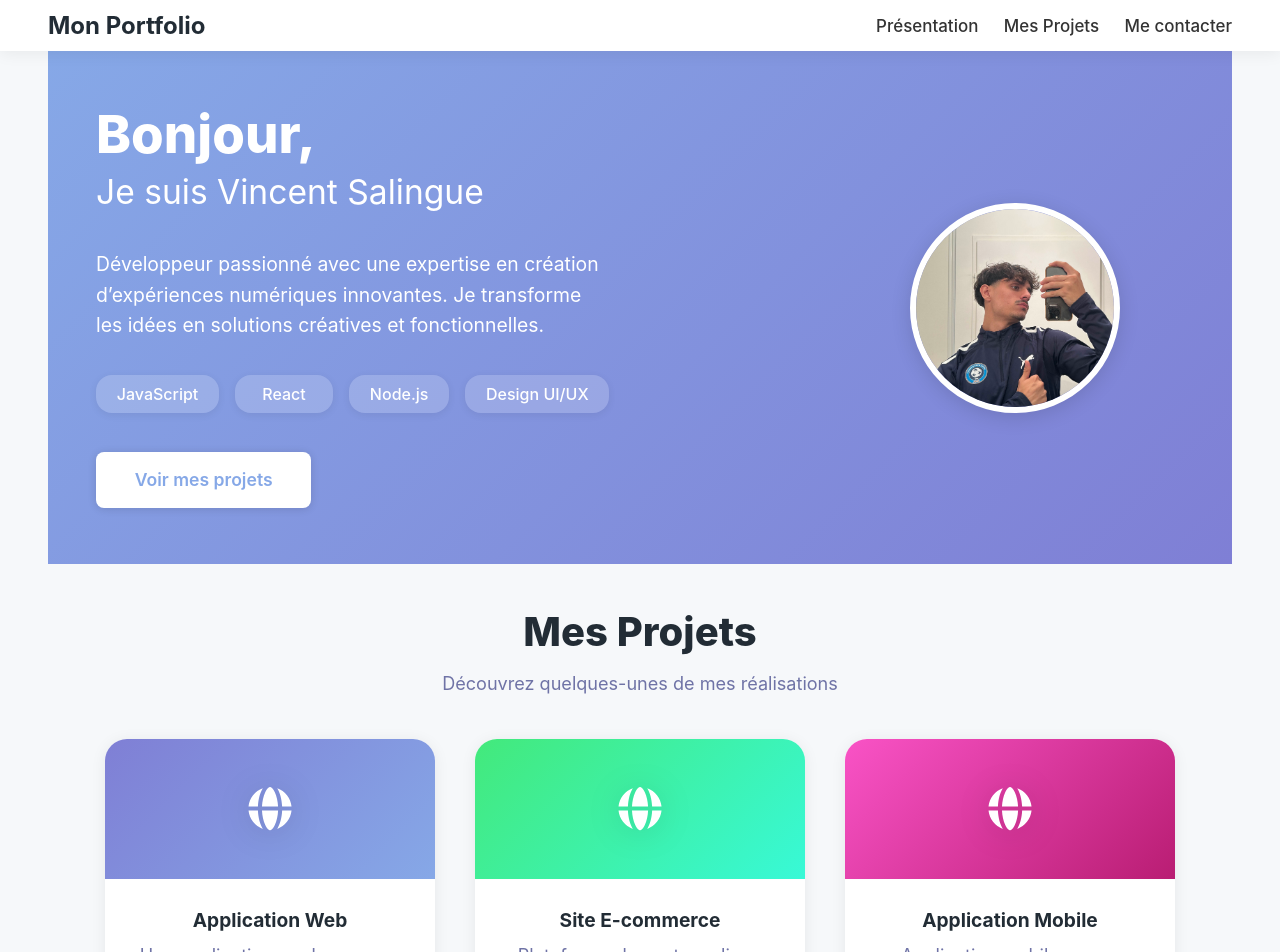
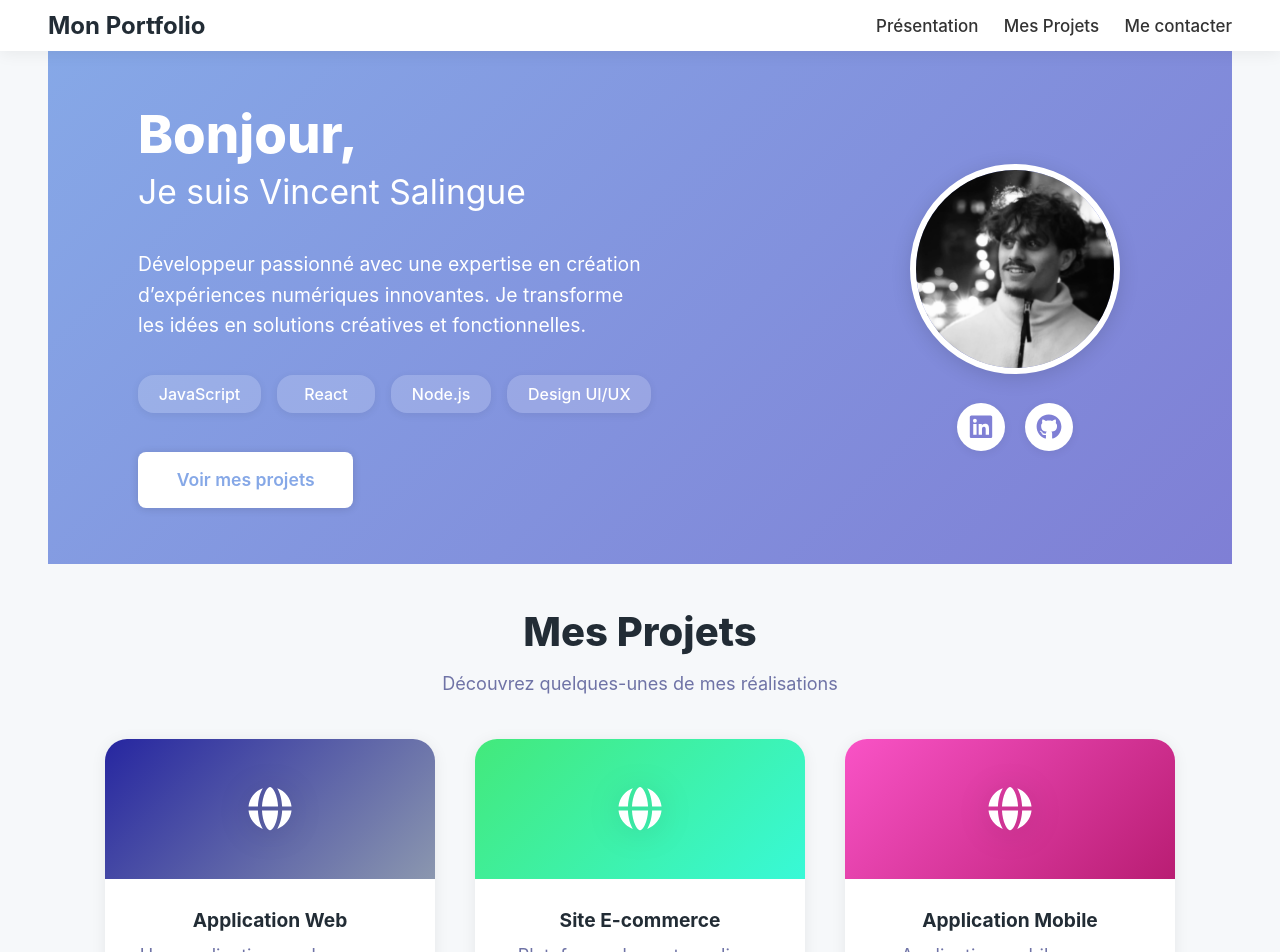
Before and after one commit to Nityy20/Portfolio, a React (Vite) app: page / in a window 1280 px wide. Shown: the top 952 px of the page. Built offline with nearby package versions, Linux system fonts and the light colour scheme.

Commit message:
Mise en page

```diff
--- a/src/components/Contact.jsx
+++ b/src/components/Contact.jsx
@@ -6,7 +6,7 @@ import { faLinkedin, faGithub } from "@fortawesome/free-brands-svg-icons";
 export default function Contact() {
   return (
     <section className="contact" id="contact">
-      <h2 className="section-title">Me contacter</h2>
+      <h2 className="section-title">Me Contacter</h2>
       <p className="contact__subtitle">Discutons de votre prochain projet</p>
       <div className="contact__card">
         <div className="contact__infos">
--- a/src/components/Hero.jsx
+++ b/src/components/Hero.jsx
@@ -1,4 +1,6 @@
 import React from "react";
+import { FontAwesomeIcon } from "@fortawesome/react-fontawesome";
+import { faLinkedin, faGithub } from "@fortawesome/free-brands-svg-icons";
 
 export default function Hero() {
   return (
@@ -22,6 +24,7 @@ export default function Hero() {
             Voir mes projets
           </a>
         </div>
+        <div className="hero__image-block">
           <div className="hero__image">
             <img
               src="/src/assets/profile.jpg"
@@ -29,6 +32,25 @@ export default function Hero() {
               className="hero__photo"
             />
           </div>
+          <div className="hero__socials">
+            <a
+              href="https://www.linkedin.com/in/vincent-salingue/"
+              target="_blank"
+              rel="noopener noreferrer"
+              className="hero__social-link"
+            >
+              <FontAwesomeIcon icon={faLinkedin} />
+            </a>
+            <a
+              href="https://github.com/Nityy20"
+              target="_blank"
+              rel="noopener noreferrer"
+              className="hero__social-link"
+            >
+              <FontAwesomeIcon icon={faGithub} />
+            </a>
+          </div>
+        </div>
       </div>
     </section>
   );
--- a/src/components/Projects.jsx
+++ b/src/components/Projects.jsx
@@ -7,7 +7,7 @@ const projects = [
     description:
       "Une application moderne avec interface utilisateur intuitive et fonctionnalités avancées.",
     tags: ["React", "Node.js"],
-    gradient: "linear-gradient(135deg, #7f7fd5 0%, #86a8e7 100%)",
+    gradient: "linear-gradient(135deg, #2626a0ff 0%, #8b97afff 100%)",
     link: "#",
   },
   {
--- a/src/styles/components/_contact.scss
+++ b/src/styles/components/_contact.scss
@@ -20,8 +20,8 @@
   }
 
   &__card {
-    max-width: 95vw;
     width: 100%;
+    max-width: 1070px;
     background: #fff;
     border-radius: 25px;
     margin: 2.5em auto 0 auto;
@@ -98,7 +98,7 @@
 
     label {
       text-align: left;
-      font-weight: 500;
+      font-weight: 700;
       color: #333b4e;
       margin-bottom: 0.1em;
       display: flex;
--- a/src/styles/components/_hero.scss
+++ b/src/styles/components/_hero.scss
@@ -11,11 +11,14 @@
 
   .container {
     @include mixins.container;
+    max-width: 1100px;
+    margin: 0 auto;
     display: flex;
     align-items: center;
     min-height: 420px;
     padding-top: 3.5em;
     padding-bottom: 3.5em;
+    width: 100%;
   }
 
   &__content {
@@ -97,13 +100,24 @@
     }
   }
 
-  &__image {
+  &__image-block {
     flex: 1.1;
     display: flex;
-    justify-content: flex-end;
+    flex-direction: column;
     align-items: center;
-    min-width: 0;
-    padding-right: 4em;
+    justify-content: center;
+    min-width: 230px;
+    width: 100%;
+    padding-right: 0;
+    gap: 0.7em;
+    margin-left: 15em;
+  }
+
+  &__image {
+    display: flex;
+    justify-content: center;
+    align-items: center;
+    width: 100%;
   }
 
   &__photo {
@@ -115,4 +129,31 @@
     border: 6px solid #fff;
     background: #fff;
   }
+
+  &__socials {
+    display: flex;
+    gap: 1.3em;
+    margin-top: 18px;
+    justify-content: center;
+    width: 100%;
+  }
+
+  &__social-link {
+    display: flex;
+    align-items: center;
+    justify-content: center;
+    background: #fff;
+    border-radius: 50%;
+    width: 48px;
+    height: 48px;
+    font-size: 1.6em;
+    color: #7f7fd5;
+    box-shadow: 0 2px 10px #0001;
+    transition: background 0.15s, color 0.15s, transform 0.15s;
+    &:hover {
+      background: #7f7fd5;
+      color: #fff;
+      transform: translateY(-4px) scale(1.09);
+    }
+  }
 }
--- a/src/styles/layout/_footer.scss
+++ b/src/styles/layout/_footer.scss
@@ -6,7 +6,6 @@
   padding: 2em 1em 1.5em 1em;
   text-align: center;
   margin-top: 3em;
-  border-radius: 0 0 12px 12px;
 
   &__socials a {
     color: #fff;
```
Also changed, not shown: src/assets/profile.jpg. Lines whose indentation alone changed are shown as unchanged.
